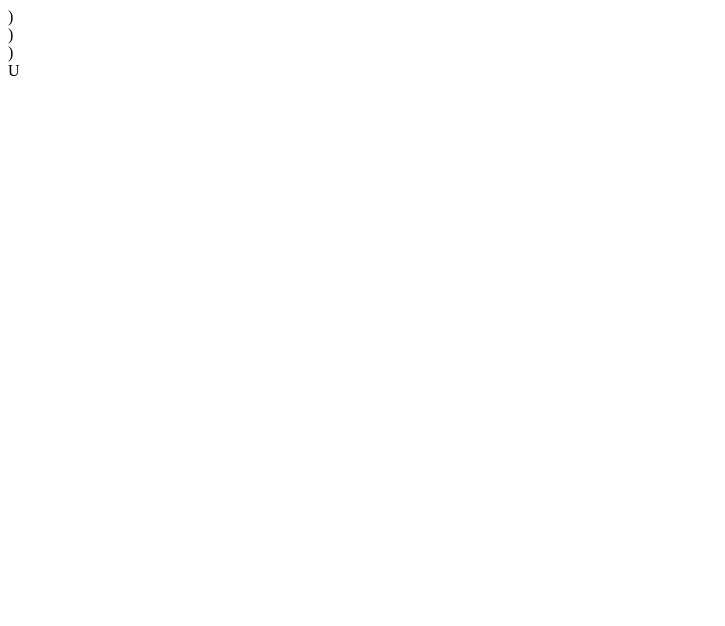
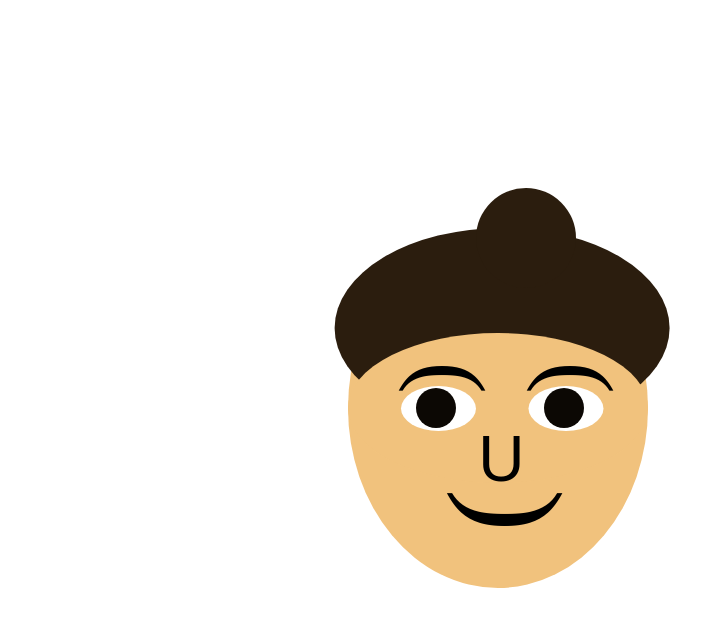
Before and after one commit to leg-bone/leg-bone, a plain HTML site: page week3.html in a window 1280 px wide. Shown: the whole page, without its empty margins (0-725 px from the left). Drawn offline with Linux system fonts and the light colour scheme.

Commit message:
Update week3.html

```diff
--- a/week3.html
+++ b/week3.html
@@ -1,3 +1,8 @@
+<html lang="en" dir="ltr">
+  <head>
+    <meta charset="utf-8">
+    <meta name="viewport" content="width=device-width">
+    <link rel="stylesheet" href="/css/portrait.css">
 <div class="container">
 
   <div class="face">
```
